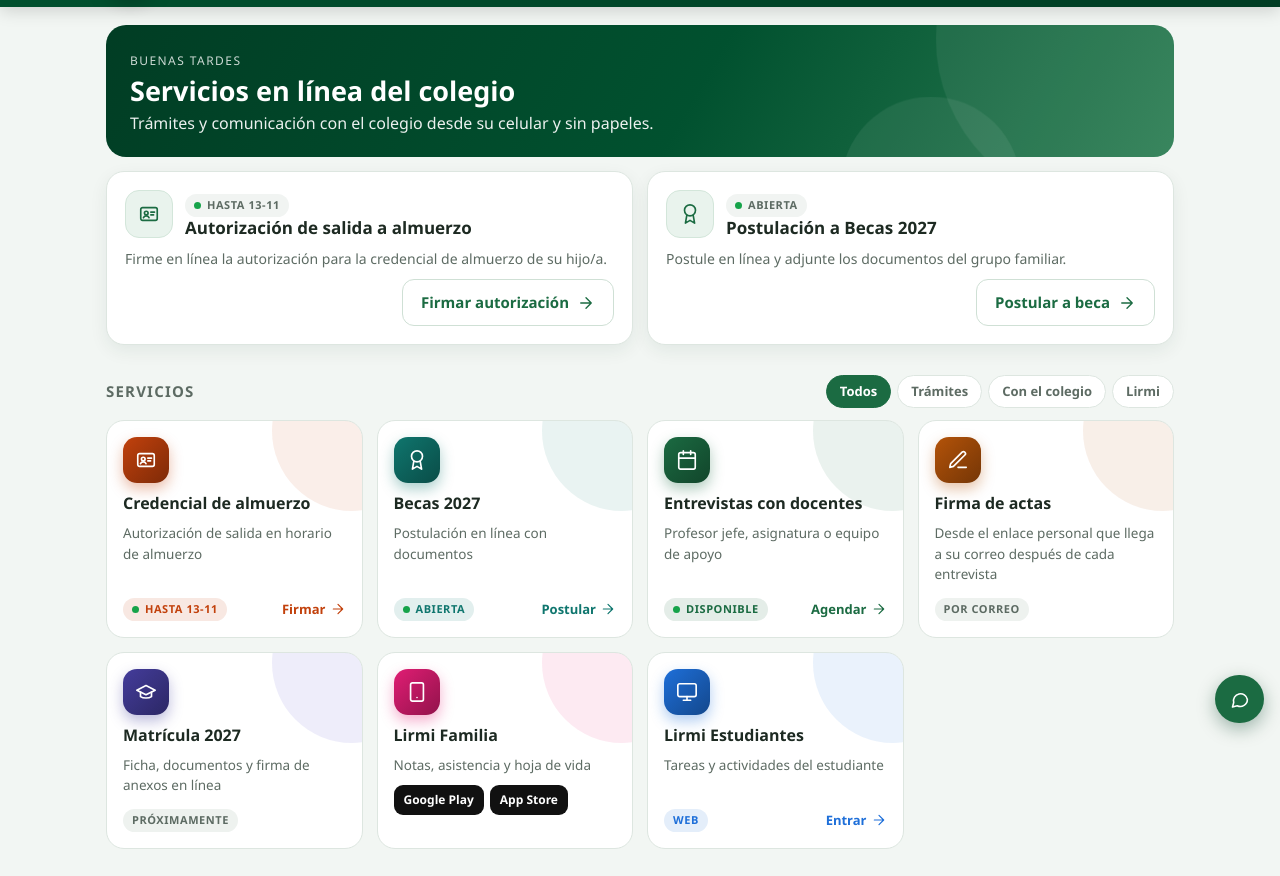
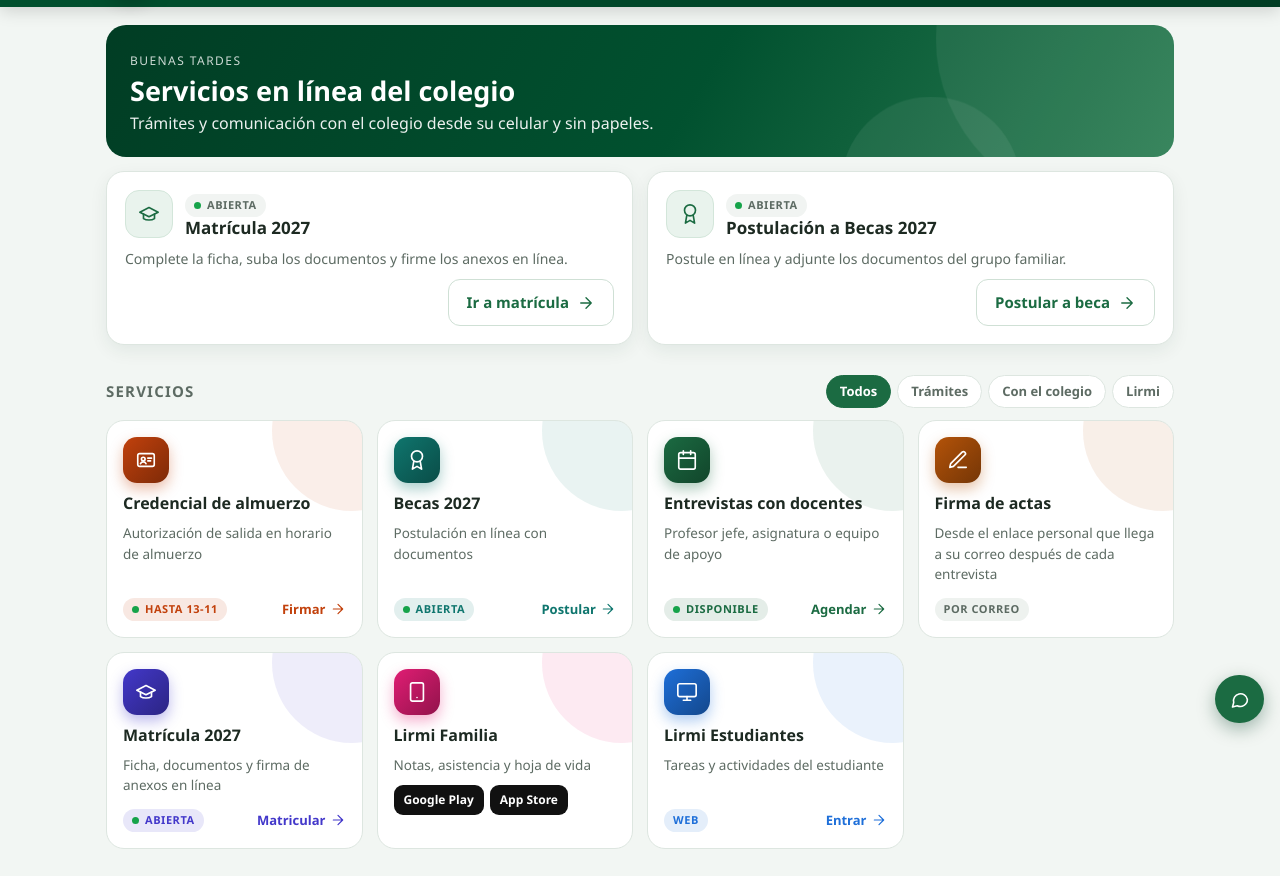
Before and after one commit to maesedavinci/cmdv, a plain HTML site: page apoderados.html in a window 1280 px wide. Shown: the part 61-937 px from the top of the page. Drawn offline with Linux system fonts and the light colour scheme; no server answers.

Commit message:
Update apoderados.html

```diff
--- a/apoderados.html
+++ b/apoderados.html
@@ -199,15 +199,15 @@ details.alerta summary{color:#b42318}
 </section>
 
 <div class="destacados">
-  <article class="dest d-alm rev" data-hasta="2026-11-13">
+  <article class="dest d-mat rev">
     <div class="cab">
-      <div class="ic"><svg viewBox="0 0 24 24"><rect x="3" y="5" width="18" height="14" rx="2"/><circle cx="9" cy="11" r="2"/><path d="M6 16c.6-1.3 1.7-2 3-2s2.4.7 3 2M14 10h4M14 13h3"/></svg></div>
-      <div><span class="chip"><i></i>Hasta 13-11</span><h3>Autorización de salida a almuerzo</h3></div>
+      <div class="ic"><svg viewBox="0 0 24 24"><path d="M22 10L12 5 2 10l10 5 10-5z"/><path d="M6 12v5c3 2 9 2 12 0v-5"/></svg></div>
+      <div><span class="chip"><i></i>Abierta</span><h3>Matrícula 2027</h3></div>
     </div>
-    <p>Firme en línea la autorización para la credencial de almuerzo de su hijo/a.</p>
+    <p>Complete la ficha, suba los documentos y firme los anexos en línea.</p>
     <div class="acc">
-      <span class="cuenta" data-cuenta></span>
-      <a class="boton" href="portal.html?vista=almuerzo" target="_blank" rel="noopener">Firmar autorización<svg viewBox="0 0 24 24"><path d="M5 12h14M12 5l7 7-7 7"/></svg></a>
+      <span class="cuenta"></span>
+      <a class="boton" href="portal.html" target="_blank" rel="noopener">Ir a matrícula<svg viewBox="0 0 24 24"><path d="M5 12h14M12 5l7 7-7 7"/></svg></a>
     </div>
   </article>
   <article class="dest d-bec rev">
@@ -269,12 +269,12 @@ details.alerta summary{color:#b42318}
     <p>Desde el enlace personal que llega a su correo después de cada entrevista</p>
     <div class="pie-t"><span class="chip gris">Por correo</span></div>
   </div>
-  <div class="tar t-mat inactiva rev" data-c="tramites">
+  <a class="tar t-mat rev" data-c="tramites" href="portal.html" target="_blank" rel="noopener">
     <div class="ic"><svg viewBox="0 0 24 24"><path d="M22 10L12 5 2 10l10 5 10-5z"/><path d="M6 12v5c3 2 9 2 12 0v-5"/></svg></div>
     <h3>Matrícula 2027</h3>
     <p>Ficha, documentos y firma de anexos en línea</p>
-    <div class="pie-t"><span class="chip gris">Próximamente</span></div>
-  </div>
+    <div class="pie-t"><span class="chip"><i></i>Abierta</span><span class="ir"><span>Matricular</span><svg viewBox="0 0 24 24"><path d="M5 12h14M12 5l7 7-7 7"/></svg></span></div>
+  </a>
   <div class="tar t-lf rev" data-c="lirmi">
     <div class="ic"><svg viewBox="0 0 24 24"><rect x="5" y="2" width="14" height="20" rx="2"/><path d="M12 18h0"/></svg></div>
     <h3>Lirmi Familia</h3>
```
